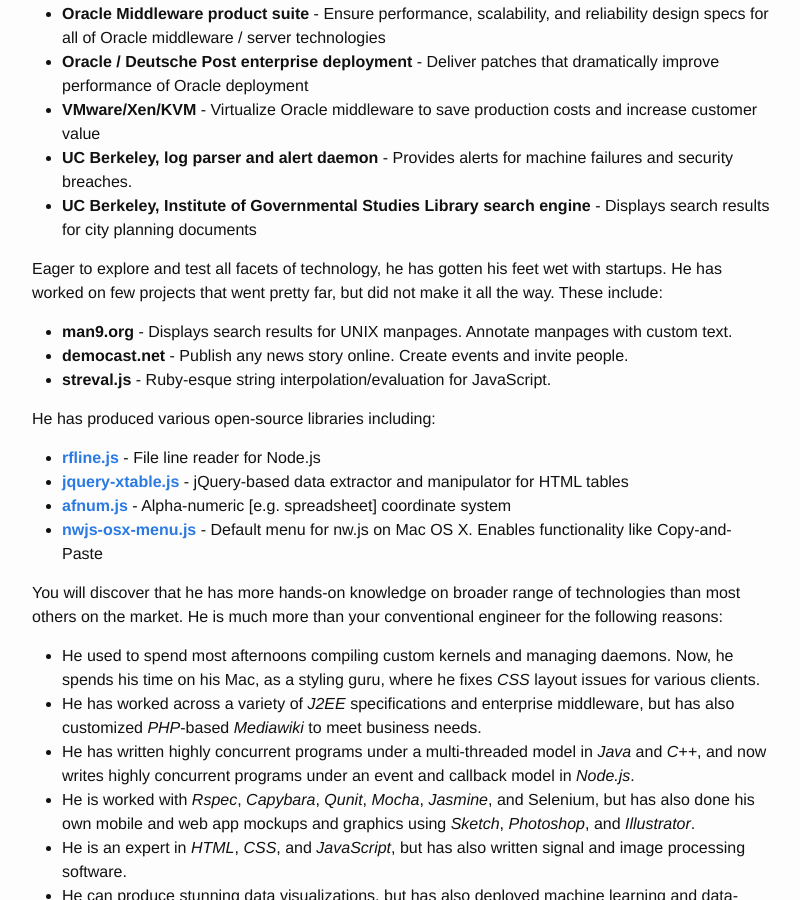
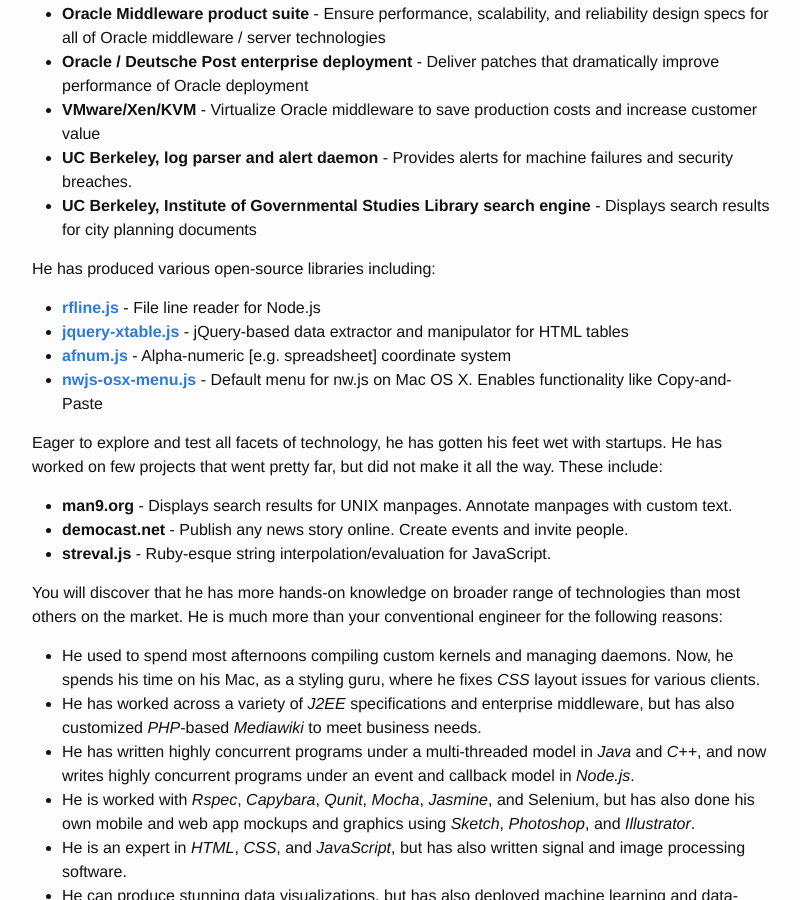
Before and after one commit to dicksont/dicksont.github.io, a Jekyll site: the page built from about.md, in a window 1280 px wide and 900 px high, scrolled down 552 px. Shown: the whole window, without its empty margins (238-1038 px from the left). Built offline with Jekyll 4.4.1, drawn with Linux system fonts in a browser that asks for light colours; part of the change alters nothing that is shown.

Commit message:
Swapped library and startup misses paragraph position in About.

```diff
--- a/about.md
+++ b/about.md
@@ -21,6 +21,13 @@ Select projects that he has worked on include:
 - **UC Berkeley, log parser and alert daemon** - Provides alerts for machine failures and security breaches.
 - **UC Berkeley, Institute of Governmental Studies Library search engine** - Displays search results for city planning documents
 
+He has produced various open-source libraries including:
+
+- **[rfline.js](https://www.npmjs.com/package/rfline)** - File line reader for Node.js
+- **[jquery-xtable.js](https://www.npmjs.com/package/jquery-xtable)** - jQuery-based data extractor and manipulator for HTML tables
+- **[afnum.js](https://www.npmjs.com/package/afnum)** - Alpha-numeric [e.g. spreadsheet] coordinate system
+- **[nwjs-osx-menu.js](https://github.com/dicksont/nwjs-osx-menu)** - Default menu for nw.js on Mac OS X. Enables functionality like Copy-and-Paste
+
 
 Eager to explore and test all facets of technology, he has gotten his feet wet with startups. He has worked on few projects that went pretty far, but did not make it all the way. These include:
 
@@ -28,12 +35,6 @@ Eager to explore and test all facets of technology, he has gotten his feet wet w
 - **democast.net** - Publish any news story online. Create events and invite people.
 - **streval.js** - Ruby-esque string interpolation/evaluation for JavaScript.
 
-He has produced various open-source libraries including:
-
-- **[rfline.js](https://www.npmjs.com/package/rfline)** - File line reader for Node.js
-- **[jquery-xtable.js](https://www.npmjs.com/package/jquery-xtable)** - jQuery-based data extractor and manipulator for HTML tables
-- **[afnum.js](https://www.npmjs.com/package/afnum)** - Alpha-numeric [e.g. spreadsheet] coordinate system
-- **[nwjs-osx-menu.js](https://github.com/dicksont/nwjs-osx-menu)** - Default menu for nw.js on Mac OS X. Enables functionality like Copy-and-Paste
 
 You will discover that he has more hands-on knowledge on broader range of technologies than most others on the market. He is much more than your conventional engineer for the following reasons:
 
```
